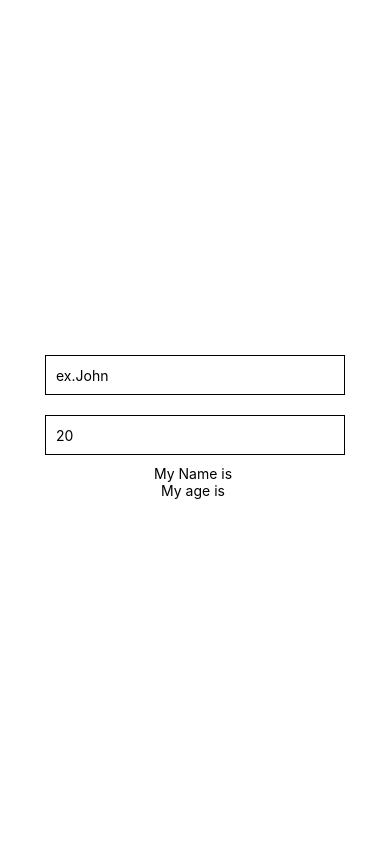
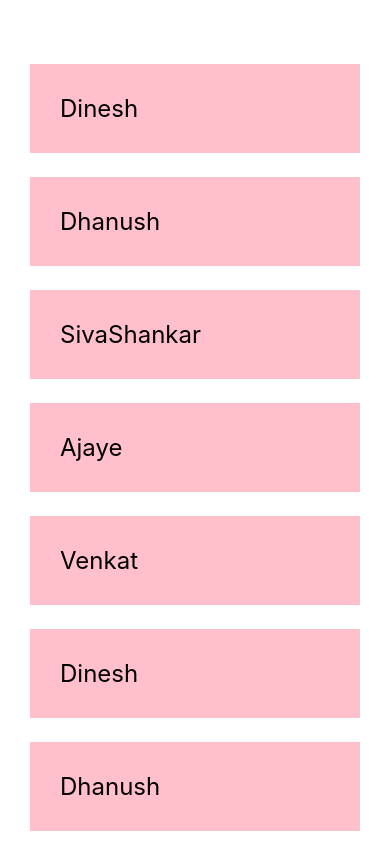
Before and after one commit to dinesh-develops/react-native-tutorial, a React Native app: screen / in a window 390 px wide. Built offline with nearby package versions, Linux system fonts and the light colour scheme.

Commit message:
Scroll View

```diff
--- a/App.js
+++ b/App.js
@@ -1,33 +1,49 @@
 import React,{useState} from 'react';
-import { View, Text, StyleSheet, Button,TextInput  } from 'react-native';
+import { View, Text, StyleSheet,ScrollView, Button,TextInput  } from 'react-native';
 import { backgroundColor } from 'react-native/Libraries/Components/View/ReactNativeStyleAttributes';
 
 const App = () => {
-  const[name,setName]=useState("")
-  const[age,setAge]=useState("")
+  const[people,setPeople]=useState([
+    {name:"Dinesh",key:1},
+    {name:"Dhanush",key:2},
+    {name:"SivaShankar",key:3},
+    {name:"Ajaye",key:4},
+    {name:"Venkat",key:5},
+    {name:"Dinesh",key:6},
+    {name:"Dhanush",key:7},
+    {name:"SivaShankar",key:8},
+    {name:"Ajaye",key:9},
+    {name:"Venkat",key:10},
+  ])
 
   return (
     <View style={styles.container}>
-      <TextInput style={styles.input} placeholder='ex.John' onChangeText={val=>setName(val)} />
-      <TextInput style={styles.input} placeholder='20' keyboardType='numeric' onChangeText={val=>setAge(val)}/>
-      <Text>My Name is {name}</Text>
-      <Text>My age is {age}</Text>
+      <ScrollView>
+        {people.map((item)=>{
+          return(
+            <View key={item.key}>
+              <Text style={styles.item}>{item.name}</Text>
+            </View>
+          )
+        })}
+      </ScrollView>
     </View>
   );
 };
 const styles = StyleSheet.create({
   container: {
-    flex: 2,
-    alignItems: 'center',
-    justifyContent: 'center'
+    flex: 1,
+    paddingTop: 40,
+    paddingHorizontal: 20,
+    backgroundColor: '#fff',
   },
-  input:{
-    borderColor:'black',
-    borderWidth:1,
-    height:40,
-    margin:10,
-    width:300,
-    padding:10
-  }
+  item: {
+    flex: 1,
+    marginHorizontal: 10,
+    marginTop: 24,
+    padding: 30,
+    backgroundColor: 'pink',
+    fontSize: 24,
+  },
 });
 export default App;
```
